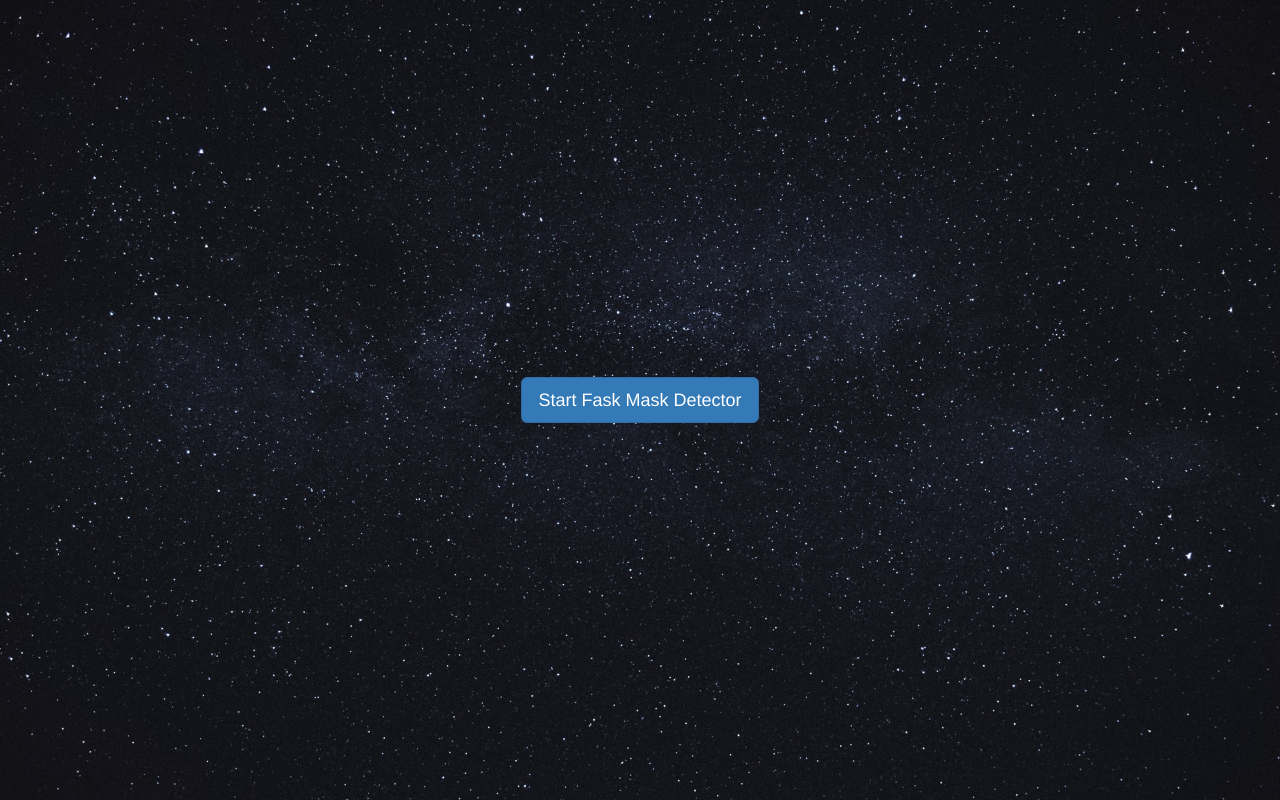
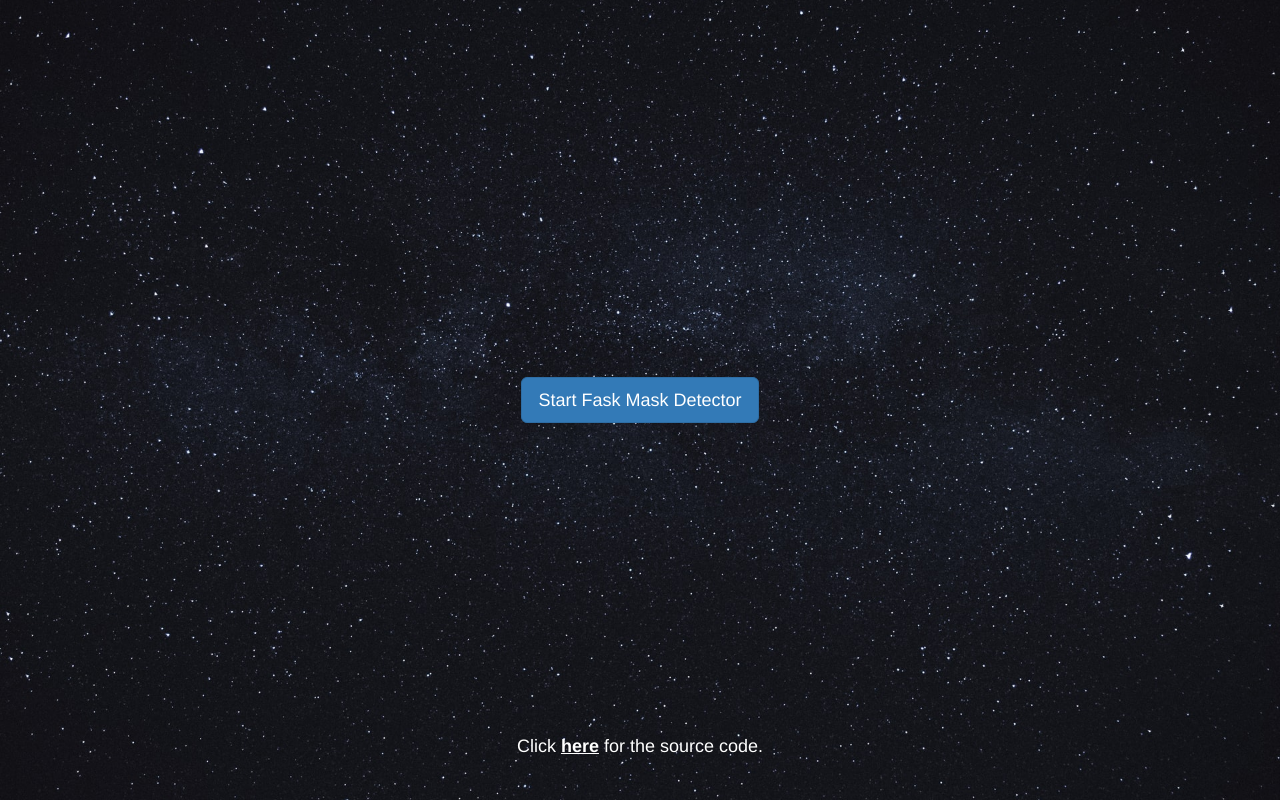
Before and after one commit to samuel-adekunle/face-detector, a plain HTML site: page index.html in a window 1280 px wide. Drawn offline with nearby package versions, Linux system fonts and the light colour scheme.

Commit message:
TODO: change source code link

```diff
--- a/index.css
+++ b/index.css
@@ -52,6 +52,19 @@ html, body, main {
   position: relative;
 }
 
+#link {
+  position: absolute;
+  font-size: 18px;
+  bottom: 5%;
+  color: white;
+}
+
+#link a {
+  color: white;
+  font-weight: bold;
+  text-decoration: underline;
+}
+
 #label-container {
   font-size: 2em;
 }
--- a/index.html
+++ b/index.html
@@ -62,6 +62,9 @@
     <button class="btn btn-primary btn-lg" id="submit-btn" type="button" onclick="init()">
       Start Fask Mask Detector
     </button>
+    <div id="link">
+      Click <a href="https://github.com/SamtheSaint/face-detector">here</a> for the source code.
+    </div>
   </main>
   <footer>
     <script src="https://cdn.jsdelivr.net/npm/@tensorflow/tfjs@1.3.1/dist/tf.min.js"></script>
```
